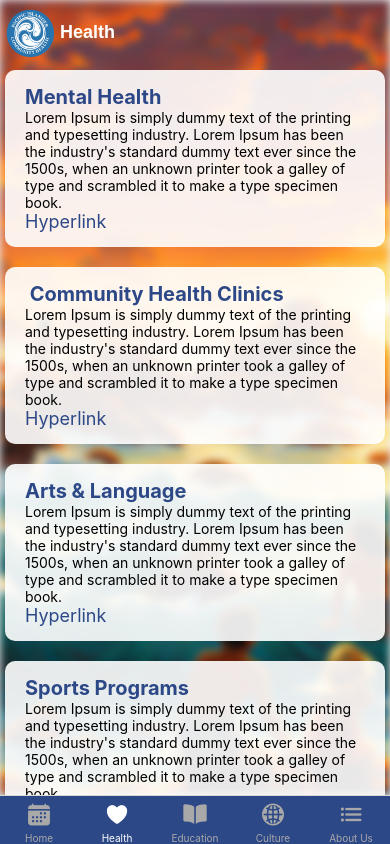
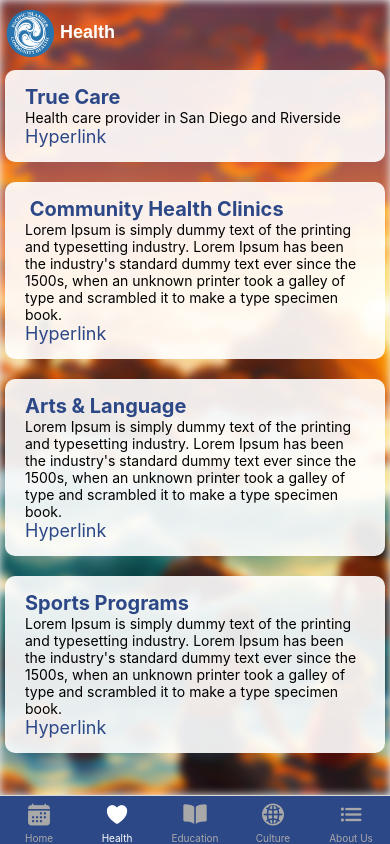
Before and after one commit to ntpotraz/PIC-Health-App, a React Native app: screen /Health in a window 390 px wide. Built offline with nearby package versions, Linux system fonts and the light colour scheme.

Commit message:
Changed mental health link into True Care and provided a description for it

```diff
--- a/screens/HealthScreen.jsx
+++ b/screens/HealthScreen.jsx
@@ -18,12 +18,9 @@ export default function HealthScreen() {
         <View style={{ flex: 1,  margin: 5, borderRadius: 10}}>
 
           <View style={textBox.container}>
-            <Text style={textBox.title}>Mental Health</Text>
+            <Text style={textBox.title}>True Care</Text>
             <Text style={textBox.text}>
-            Lorem Ipsum is simply dummy text of the printing and typesetting industry.
-            Lorem Ipsum has been the industry's standard dummy text ever since the 1500s,
-            when an unknown printer took a galley of type and scrambled it to make a type
-            specimen book.
+            Health care provider in San Diego and Riverside
             </Text>
             <TouchableOpacity onPress={() => Linking.openURL('https://google.com')}>
               <Text style={textBox.link}>
```
